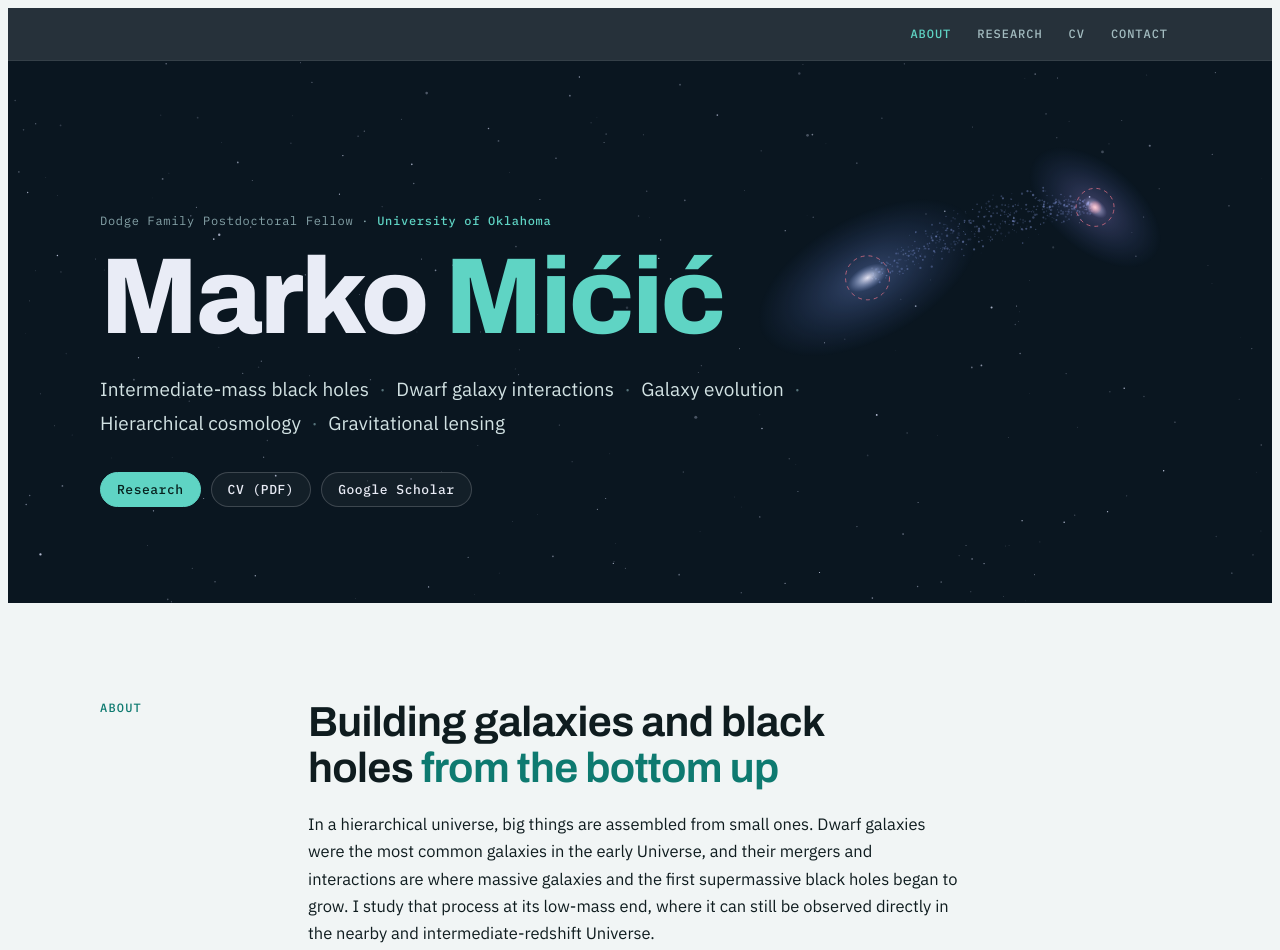
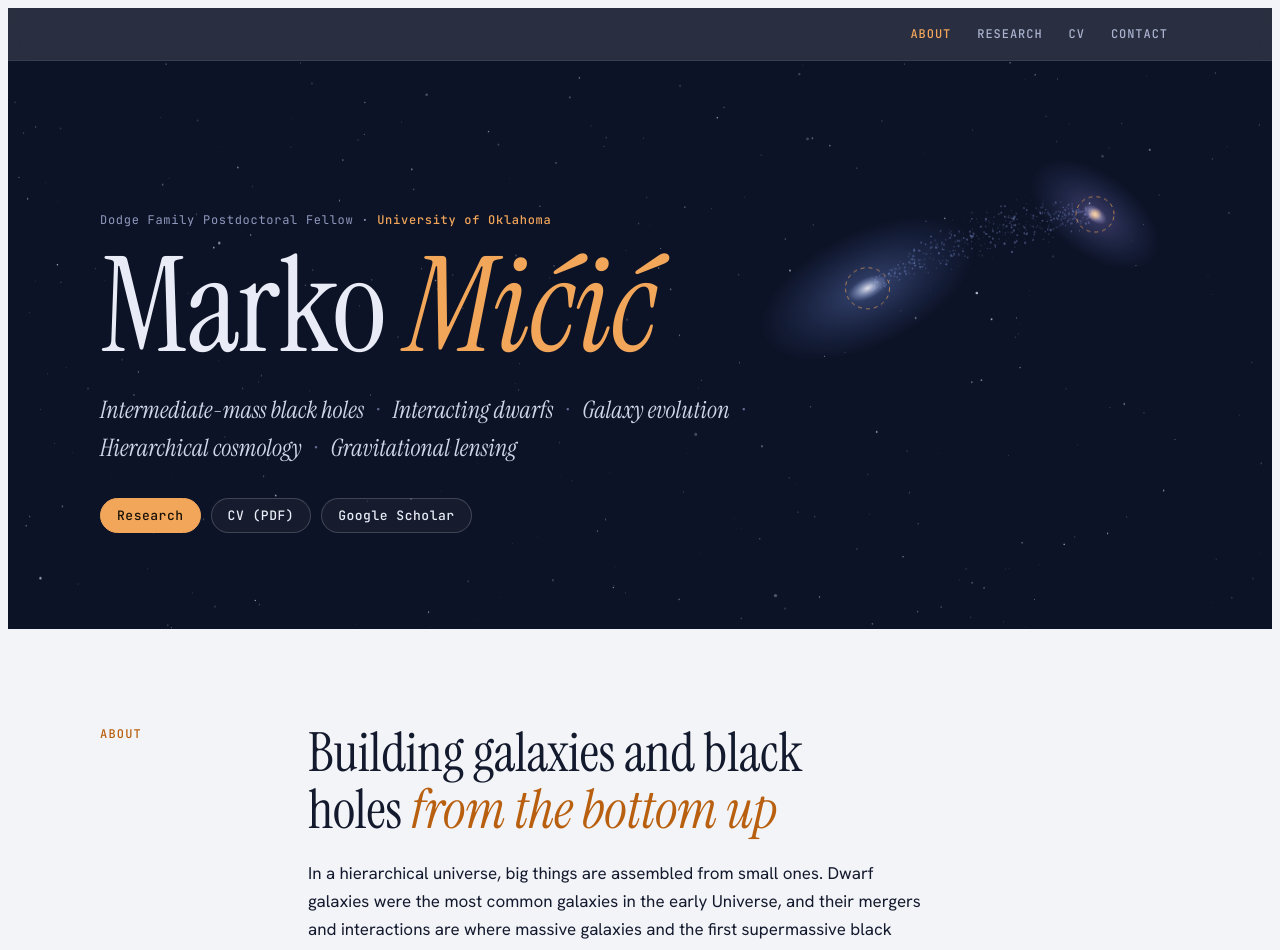
Before and after one commit to micicmarko/micicmarko.github.io, a plain HTML site: page index.html in a window 1280 px wide. Shown: the top 950 px of the page. Drawn offline with Linux system fonts and the light colour scheme.

Commit message:
Add files via upload

```diff
--- a/index.html
+++ b/index.html
@@ -8,25 +8,25 @@
 <meta name="description" content="Marko Mićić, astrophysicist at the University of Oklahoma: intermediate-mass black holes, interacting dwarf galaxies, galaxy evolution, hierarchical cosmology and gravitational lensing.">
 <link rel="preconnect" href="https://fonts.googleapis.com">
 <link rel="preconnect" href="https://fonts.gstatic.com" crossorigin>
-<link rel="stylesheet" href="https://fonts.googleapis.com/css2?family=Archivo:wdth,wght@62..125,100..900&amp;family=IBM+Plex+Mono:wght@400;500&amp;family=IBM+Plex+Sans:wght@400;500;600&amp;display=swap">
+<link rel="stylesheet" href="https://fonts.googleapis.com/css2?family=Instrument+Serif:ital@0;1&family=Hanken+Grotesk:wght@400;500;600&family=JetBrains+Mono:wght@400;500&display=swap">
 <style>
 /* Layout: dark sky hero, then one reading column with a mono left rail; research is a grid of result cards, each led by a small dark "sky panel" figure. */
 :root{
-  --bg:#f1f5f5; --surface:#ffffff; --ink:#0f1c1f; --muted:#536769; --line:#d3dfdf;
-  --accent:#0e7a70; --accent-soft:#dcf1ee;
-  --sky:#0a1620; --sky-ink:#e9ecf6;
+  --bg:#f3f4f8; --surface:#ffffff; --ink:#141a2e; --muted:#5b6380; --line:#d9dce8;
+  --accent:#b8600f; --accent-soft:#f6e6d5;
+  --sky:#0d1326; --sky-ink:#e9ecf6;
   /* figure panels are always dark sky, in both themes */
-  --fig-bg:#0a1620; --fig-ink:#cfe0e2; --fig-dim:#56737a; --fig-warm:#f0778b; --fig-cool:#8fb2ff; --fig-red:#e0705a; --fig-star:#e8ecff;
-  --f-display:"Archivo", "Helvetica Neue", Arial, sans-serif;
-  --f-body:"IBM Plex Sans", "Helvetica Neue", Arial, sans-serif;
-  --f-mono:"IBM Plex Mono", ui-monospace, Menlo, Consolas, monospace;
+  --fig-bg:#0d1326; --fig-ink:#c9d0e8; --fig-dim:#5f6a8f; --fig-warm:#f2a65a; --fig-cool:#8fb2ff; --fig-red:#e0705a; --fig-star:#e8ecff;
+  --f-display:"Instrument Serif", "Iowan Old Style", Georgia, serif;
+  --f-body:"Hanken Grotesk", "Helvetica Neue", Arial, sans-serif;
+  --f-mono:"JetBrains Mono", ui-monospace, Menlo, Consolas, monospace;
 }
 @media (prefers-color-scheme: dark){:root:not([data-theme="light"]){
-  --bg:#07121a; --surface:#0d1d26; --ink:#e3eeee; --muted:#91a8ac; --line:#1b3039;
-  --accent:#5fd4c4; --accent-soft:#123a3a; --sky:#050e15; --fig-bg:#06111a; color-scheme:dark}}
+  --bg:#0b1020; --surface:#121933; --ink:#e7eaf5; --muted:#98a0bd; --line:#232c4a;
+  --accent:#f2a65a; --accent-soft:#2a2138; --sky:#070b18; --fig-bg:#080d1d; color-scheme:dark}}
 :root[data-theme="dark"]{
-  --bg:#07121a; --surface:#0d1d26; --ink:#e3eeee; --muted:#91a8ac; --line:#1b3039;
-  --accent:#5fd4c4; --accent-soft:#123a3a; --sky:#050e15; --fig-bg:#06111a; color-scheme:dark}
+  --bg:#0b1020; --surface:#121933; --ink:#e7eaf5; --muted:#98a0bd; --line:#232c4a;
+  --accent:#f2a65a; --accent-soft:#2a2138; --sky:#070b18; --fig-bg:#080d1d; color-scheme:dark}
 
 *{box-sizing:border-box}
 html{scroll-behavior:smooth}
@@ -43,24 +43,24 @@ body::before{content:"";position:fixed;inset:0 0 auto;height:env(safe-area-inset
 .nav .wrap{display:flex;justify-content:flex-end;min-height:52px;align-items:center}
 .nav ul{display:flex;gap:2px;list-style:none;margin:0;padding:0;overflow-x:auto;scrollbar-width:none}
 .nav ul::-webkit-scrollbar{display:none}
-.nav ul a{display:block;padding:8px 12px;font:500 12px/1 var(--f-mono);letter-spacing:.08em;text-transform:uppercase;color:#a3bcc0;text-decoration:none;border-radius:4px;white-space:nowrap}
-.nav ul a:hover,.nav ul a.on{color:#5fd4c4}
+.nav ul a{display:block;padding:8px 12px;font:500 12px/1 var(--f-mono);letter-spacing:.08em;text-transform:uppercase;color:#aab2cf;text-decoration:none;border-radius:4px;white-space:nowrap}
+.nav ul a:hover,.nav ul a.on{color:#f2a65a}
 
 /* hero */
 .hero{position:relative;background:var(--sky);color:var(--sky-ink);overflow:hidden}
 #field{position:absolute;inset:0;width:100%;height:100%;display:block}
 .hero .wrap{position:relative;padding-block:clamp(72px,12vw,150px) clamp(56px,8vw,96px)}
-.aff{font:400 12px/1.6 var(--f-mono);letter-spacing:.06em;color:#86a3a8}
-.aff b{color:#5fd4c4;font-weight:500}
+.aff{font:400 12px/1.6 var(--f-mono);letter-spacing:.06em;color:#8f99bd}
+.aff b{color:#f2a65a;font-weight:500}
 h1{font:400 clamp(58px,11vw,132px)/.92 var(--f-display);letter-spacing:-.01em;margin:16px 0 26px}
-h1 em{font-style:italic;color:#5fd4c4}
-.kw{list-style:none;margin:0 0 34px;padding:0;display:flex;flex-wrap:wrap;gap:6px 0;max-width:46rem;font:400 italic clamp(19px,2.3vw,24px)/1.35 var(--f-display);color:#d2e2e3}
-.kw li:not(:last-child)::after{content:"·";margin:0 .55em;color:#56737a;font-style:normal}
+h1 em{font-style:italic;color:#f2a65a}
+.kw{list-style:none;margin:0 0 34px;padding:0;display:flex;flex-wrap:wrap;gap:6px 0;max-width:46rem;font:400 italic clamp(19px,2.3vw,24px)/1.35 var(--f-display);color:#cfd5ea}
+.kw li:not(:last-child)::after{content:"·";margin:0 .55em;color:#5f6a8f;font-style:normal}
 .cta{display:flex;flex-wrap:wrap;gap:10px}
 .btn{display:inline-flex;align-items:center;gap:8px;padding:10px 16px;border-radius:999px;font:500 13px/1 var(--f-mono);letter-spacing:.04em;text-decoration:none;border:1px solid rgba(255,255,255,.18);color:var(--sky-ink);background:rgba(255,255,255,.04)}
-.btn:hover{border-color:#5fd4c4;color:#5fd4c4}
-.btn.primary{background:#5fd4c4;color:#06201d;border-color:#5fd4c4}
-.btn.primary:hover{background:#8ae6da;color:#06201d}
+.btn:hover{border-color:#f2a65a;color:#f2a65a}
+.btn.primary{background:#f2a65a;color:#1a1206;border-color:#f2a65a}
+.btn.primary:hover{background:#ffbb75;color:#1a1206}
 
 /* sections */
 section.block{padding-block:clamp(56px,8vw,96px);border-bottom:1px solid var(--line)}
@@ -128,15 +128,6 @@ p{margin:0 0 16px;max-width:66ch}
 .copy:hover{border-color:var(--accent);color:var(--accent)}
 footer{padding-block:36px 48px;font:400 12px/1.6 var(--f-mono);color:var(--muted)}
 footer .wrap{display:flex;flex-wrap:wrap;gap:8px 24px;justify-content:space-between}
-
-
-/* type overrides: expanded grotesk display */
-h1{font-weight:800;font-stretch:125%;font-size:clamp(42px,8.6vw,108px);line-height:.95;letter-spacing:-.025em}
-h1 em,h2 em{font-style:normal}
-h2{font-weight:650;font-stretch:118%;font-size:clamp(28px,3.8vw,42px);line-height:1.1;letter-spacing:-.015em}
-.card h3{font-weight:650;font-stretch:112%;font-size:20px;line-height:1.25;letter-spacing:-.01em}
-.kw{font:400 clamp(16px,1.9vw,19px)/1.5 var(--f-body);letter-spacing:.005em}
-body{font-size:16.5px}
 </style>
 
 </head>
@@ -159,7 +150,7 @@ body{font-size:16.5px}
     <h1>Marko <em>Mićić</em></h1>
     <ul class="kw">
       <li>Intermediate-mass black holes</li>
-      <li>Dwarf galaxy interactions</li>
+      <li>Interacting dwarfs</li>
       <li>Galaxy evolution</li>
       <li>Hierarchical cosmology</li>
       <li>Gravitational lensing</li>
@@ -181,7 +172,7 @@ body{font-size:16.5px}
       <p>In a hierarchical universe, big things are assembled from small ones. Dwarf galaxies were the most common galaxies in the early Universe, and their mergers and interactions are where massive galaxies and the first supermassive black holes began to grow. I study that process at its low-mass end, where it can still be observed directly in the nearby and intermediate-redshift Universe.</p>
       <p>Much of my work asks how black holes grow when galaxies meet. I look for intermediate-mass black holes and faint AGN in dwarf galaxies, in dwarf–dwarf pairs and groups, and in the smaller partner of minor mergers, where simulations predict brief bursts of rapid growth. These systems connect the seed black holes of the early Universe to the supermassive black holes we see today.</p>
       <p>I also follow what interactions do to the galaxies themselves: when they trigger star formation, when they bury it in dust, and when they shut it down, and whether groups of dwarfs are bound structures on their way to building something larger. To reach the faintest black holes at cosmic noon, I use gravitational lensing by galaxy clusters to magnify sources that X-ray surveys would otherwise miss.</p>
-      <p>My work combines X-ray, optical and infrared data, mainly from Chandra, Hubble, JWST and Gemini, together with large-scale spectroscopic surveys.</p>
+      <p>My work combines X-ray, optical and infrared data, mainly from Chandra, Hubble, JWST, Gemini and DESI.</p>
     </div>
   </div>
 </section>
@@ -251,7 +242,7 @@ body{font-size:16.5px}
                 <radialGradient id="gB" r=".5"><stop offset="0" stop-color="#eef2ff"/><stop offset=".35" stop-color="#8fb2ff" stop-opacity=".7"/><stop offset="1" stop-color="#8fb2ff" stop-opacity="0"/></radialGradient>
                 <radialGradient id="gD" r=".5"><stop offset="0" stop-color="#ffd9b8"/><stop offset=".4" stop-color="#c0603a" stop-opacity=".8"/><stop offset="1" stop-color="#c0603a" stop-opacity="0"/></radialGradient>
                 <radialGradient id="gR" r=".5"><stop offset="0" stop-color="#e8b6a8"/><stop offset=".4" stop-color="#9a4a3e" stop-opacity=".55"/><stop offset="1" stop-color="#9a4a3e" stop-opacity="0"/></radialGradient>
-                <marker id="ar" viewBox="0 0 8 8" refX="7" refY="4" markerWidth="7" markerHeight="7" orient="auto"><path d="M0 0 L8 4 L0 8 z" fill="#56737a"/></marker>
+                <marker id="ar" viewBox="0 0 8 8" refX="7" refY="4" markerWidth="7" markerHeight="7" orient="auto"><path d="M0 0 L8 4 L0 8 z" fill="#5f6a8f"/></marker>
               </defs>
               <!-- separation axis -->
               <line x1="30" y1="190" x2="300" y2="190" stroke="var(--fig-dim)" marker-end="url(#ar)"/>
@@ -283,7 +274,7 @@ body{font-size:16.5px}
             </svg>
           </div>
           <div class="body">
-            <div class="topic">Dwarf galaxy interactions · galaxy evolution</div>
+            <div class="topic">Interacting dwarfs · galaxy evolution</div>
             <h3>DESI Interacting Dwarfs Survey</h3>
             <dl>
               <dt>Idea</dt><dd>Measure how dwarf–dwarf interactions change star formation across stellar mass (log M★ 6.5–9.5), redshift (out to z ≈ 1.5) and external tidal environment.</dd>
@@ -596,10 +587,10 @@ if("IntersectionObserver" in window){
     x.fillStyle=g;x.beginPath();x.arc(0,0,rx,0,6.283);x.fill();x.restore();
   }
   function nucleus(px,py,r,t){
-    x.save();x.strokeStyle="rgba(240,119,139,.7)";x.lineWidth=1;x.setLineDash([4,4]);x.lineDashOffset=-t*8;
+    x.save();x.strokeStyle="rgba(242,166,90,.7)";x.lineWidth=1;x.setLineDash([4,4]);x.lineDashOffset=-t*8;
     x.beginPath();x.arc(px,py,r,0,6.283);x.stroke();
     const pulse=.55+.45*Math.sin(t*2.2);
-    const g=x.createRadialGradient(px,py,0,px,py,7);g.addColorStop(0,`rgba(255,205,214,${.9*pulse})`);g.addColorStop(1,"rgba(240,119,139,0)");
+    const g=x.createRadialGradient(px,py,0,px,py,7);g.addColorStop(0,`rgba(255,214,160,${.9*pulse})`);g.addColorStop(1,"rgba(242,166,90,0)");
     x.fillStyle=g;x.beginPath();x.arc(px,py,7,0,6.283);x.fill();x.restore();
   }
   function frame(ms){
```
